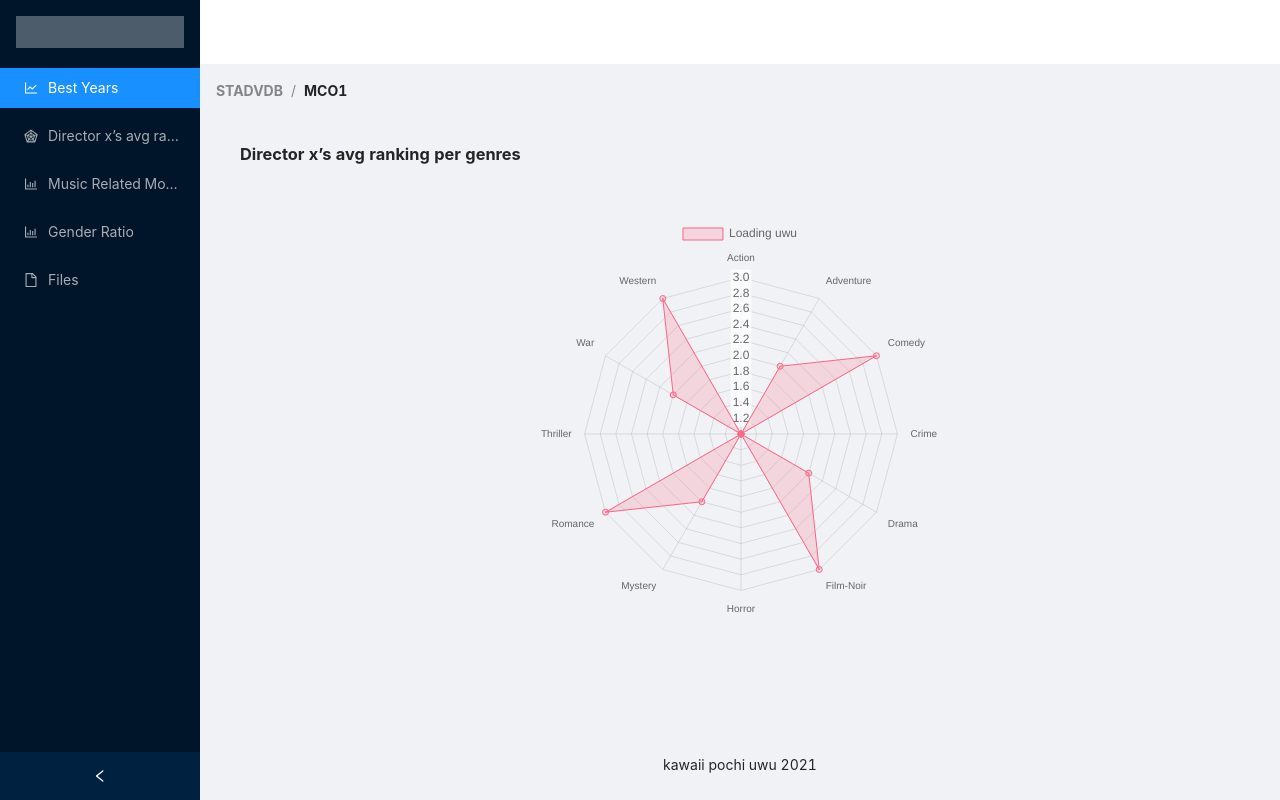
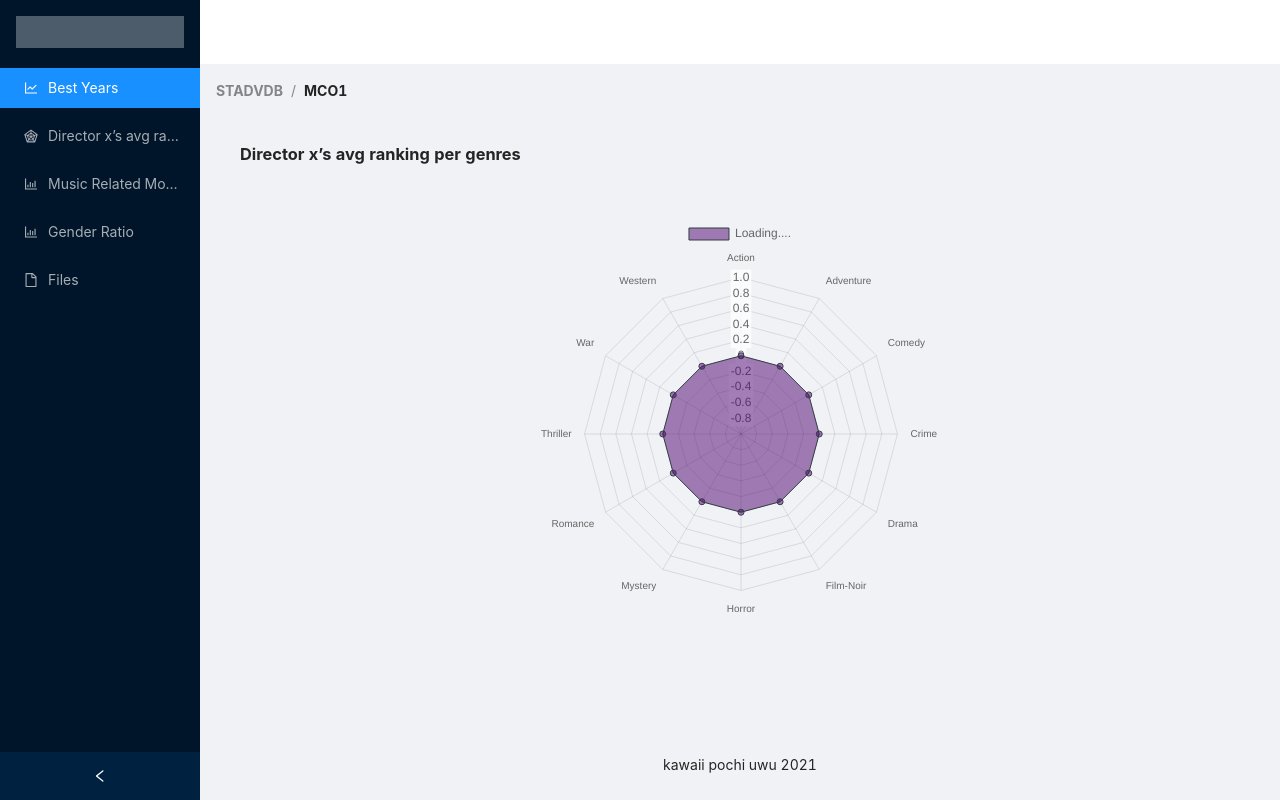
Before and after one commit to cyril-deguzman/imdb-olap-application, a React (Create React App) app in the folder client/: page /Radar in a window 1280 px wide. Built offline with nearby package versions, Linux system fonts and the light colour scheme; no server answers.

Commit message:
cleaned default values of the charts

```diff
--- a/client/src/components/BarChartMFRatio.js
+++ b/client/src/components/BarChartMFRatio.js
@@ -36,13 +36,13 @@ const options = {
 const initData = {
   datasets: [
     {
-      label: 'Male',
-      data: [{y: 20, x: '1890', z: 'boy'}, {y: 10, x: '1891', person: 'boy2'}],
+      label: 'loading....',
+      data: [{y: 0, x: 'loading.'}, {y: 0, x: 'loading...'}],
       backgroundColor: 'rgba(1, 24, 61, 0.6)',
     },
     {
-      label: 'Female',
-      data: [{y: 30, x: '1890', person: 'girl'}, {y: 20, x: '1893', person: 'girl2'}],
+      label: 'loading..',
+      data: [{y: 0, x: 'loading..'}, {y: 0, x: 'loading....'}],
       backgroundColor: 'rgba(102, 6, 99, 0.6)',
     },
   ],
--- a/client/src/components/BarChartTopMusic.js
+++ b/client/src/components/BarChartTopMusic.js
@@ -37,12 +37,12 @@ const initData = {
   datasets: [
     {
       label: 'Loading',
-      data: [{y: 20, x: 'Loading'}, {y: 10, x: 'Loading..'}],
+      data: [{y: 0, x: 'Loading'}, {y: 0, x: 'Loading..'}],
       backgroundColor: 'rgba(1, 24, 61, 0.6)',
     },
     {
       label: 'Loading.',
-      data: [{y: 30, x: 'Loading..'}, {y: 20, x: 'Loading..'}],
+      data: [{y: 0, x: 'Loading..'}, {y: 0, x: 'Loading..'}],
       backgroundColor: 'rgba(102, 6, 99, 0.6)',
     },
   ],
--- a/client/src/components/LineChartBestYears.js
+++ b/client/src/components/LineChartBestYears.js
@@ -39,14 +39,14 @@ const initData = {
   datasets: [
     {
       label: 'Male',
-      data: [{y: 20, x: '1890', z: 'boy'}, {y: 10, x: '1891', person: 'boy2'}],
+      data: [{y: 0, x: 'loading.'}, {y: 0, x: 'loading..'}],
       fill: true,
       backgroundColor: "rgba(75,192,192,0.2)",
       borderColor: "rgba(75,192,192,1)"
     },
     {
       label: '1Male',
-      data: [{y: 120, x: '1890', z: 'boy'}, {y: 110, x: '1891', person: 'boy2'}],
+      data: [{y: 0, x: 'loading....'}, {y: 0, x: 'loading...'}],
       fill: false,
       borderColor: "#742774"
     }
--- a/client/src/components/RadarChartDirGenre.js
+++ b/client/src/components/RadarChartDirGenre.js
@@ -24,10 +24,10 @@ const initData = {
   labels: ['Action', 'Adventure', 'Comedy', 'Crime', 'Drama', 'Film-Noir', 'Horror', 'Mystery', 'Romance', 'Thriller', 'War', 'Western'],
   datasets: [
     {
-      label: 'Loading uwu',
-      data: [1,2,3,1,2,3,1,2,3,1,2,3],
-      backgroundColor: 'rgba(255, 99, 132, 0.2)',
-      borderColor: 'rgba(255, 99, 132, 1)',
+      label: 'Loading....',
+      data: [0,0,0,0,0,0,0,0,0,0,0,0],
+      backgroundColor: 'rgba(76, 0, 112, 0.5)',
+      borderColor: 'rgba(50,62,66)',
       borderWidth: 1,
     },
   ],
@@ -47,8 +47,8 @@ const RadarChartDirGenre = () => {
           ...data,
           datasets: [{
             label: 'Genres',
-            backgroundColor: '#323E42',
-            borderColor: '#EFDCF9',
+            backgroundColor: 'rgba(76, 0, 112, 0.5)',
+            borderColor: 'rgba(50,62,66)',
             data: result.map(row => row.y),
             borderWidth: 2
           }],
```
